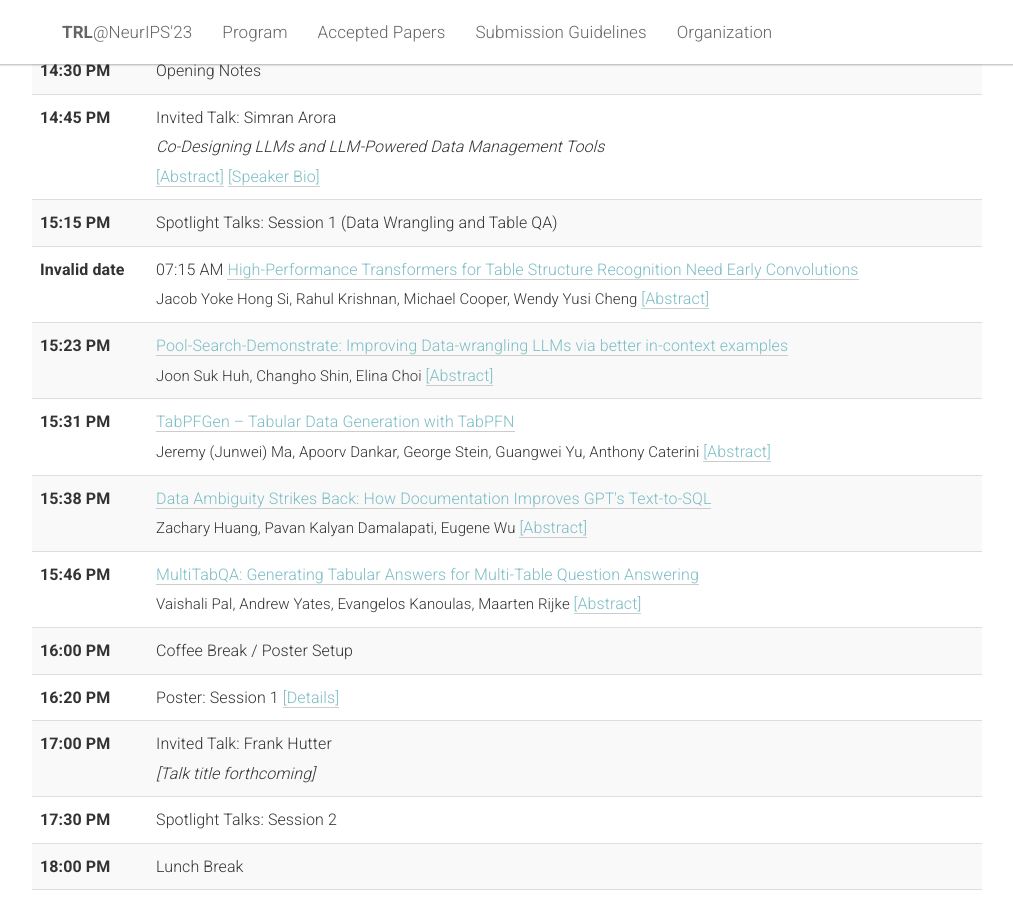
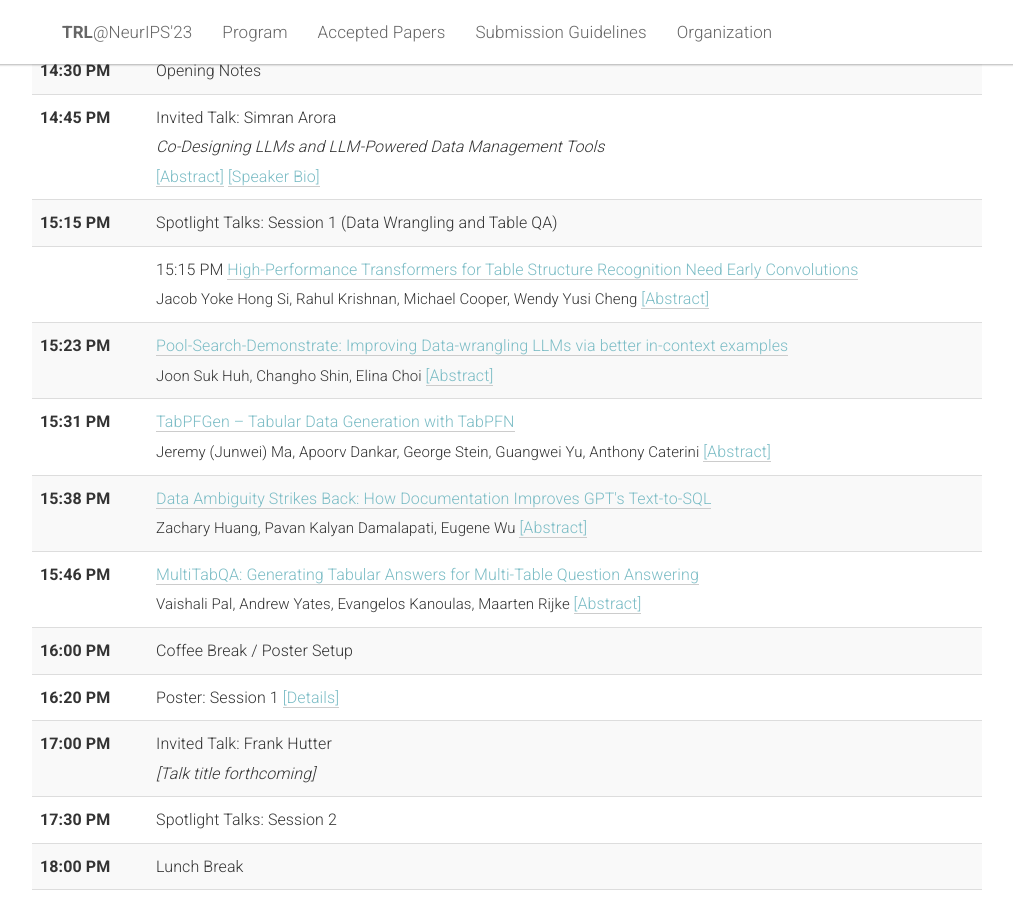
Before and after one commit to table-representation-learning/table-representation-learning.github.io, a Jekyll site: the page built from _pages/home.html, in a window 1280 px wide and 900 px high, scrolled down 1465 px. Shown: the whole window, without its empty margins (133-1146 px from the left). Built offline with Jekyll 4.4.1, drawn with Linux system fonts in a browser that asks for light colours; some of the changed lines change nothing that is shown.

Commit message:
update timezone logic

```diff
--- a/_pages/home.html
+++ b/_pages/home.html
@@ -238,9 +238,9 @@ acknowledgements: ""
                                     <td>Spotlight Talks: Session 1 (Data Wrangling and Table QA)</td>
                                 </tr>
                                 <tr >
-                                    <th scope="row"></th>
+                                    <th></th>
                                     <td>
-                                    <span data-time="07:15">07:15 AM</span>
+                                    <span scope="row" data-time="07:15">07:15 AM</span>
                                     <a class="paper-title" href="https://openreview.net/forum?id=gs6yfSvwue" target="_blank">High-Performance Transformers for Table Structure Recognition Need Early Convolutions </a>
                                     <br>
                                     <span class="paper-authors">Jacob Yoke Hong Si, Rahul Krishnan, Michael Cooper, Wendy Yusi Cheng
--- a/static/js/timezones.js
+++ b/static/js/timezones.js
@@ -82,7 +82,16 @@ $.fn.timezones.defaults = {
 };
 
 function updateTable() {
-  $("#schedule-table th").each(function() {
+  $("#schedule-table th[scope='row']").each(function() {
+    var newTime = moment.tz("2023-12-15 " + $(this).data("time"), "America/Los_Angeles").tz($("#timezone-select").val());
+    if (newTime.format("DD") != "15") {
+      $(this).html(newTime.format("HH:mm A [<br/>(Dec] DD[)]"));
+    } else {
+      $(this).html(newTime.format("HH:mm A"));
+    }
+  });
+
+  $("#schedule-table span[scope='row']").each(function() {
     var newTime = moment.tz("2023-12-15 " + $(this).data("time"), "America/Los_Angeles").tz($("#timezone-select").val());
     if (newTime.format("DD") != "15") {
       $(this).html(newTime.format("HH:mm A [<br/>(Dec] DD[)]"));
```
